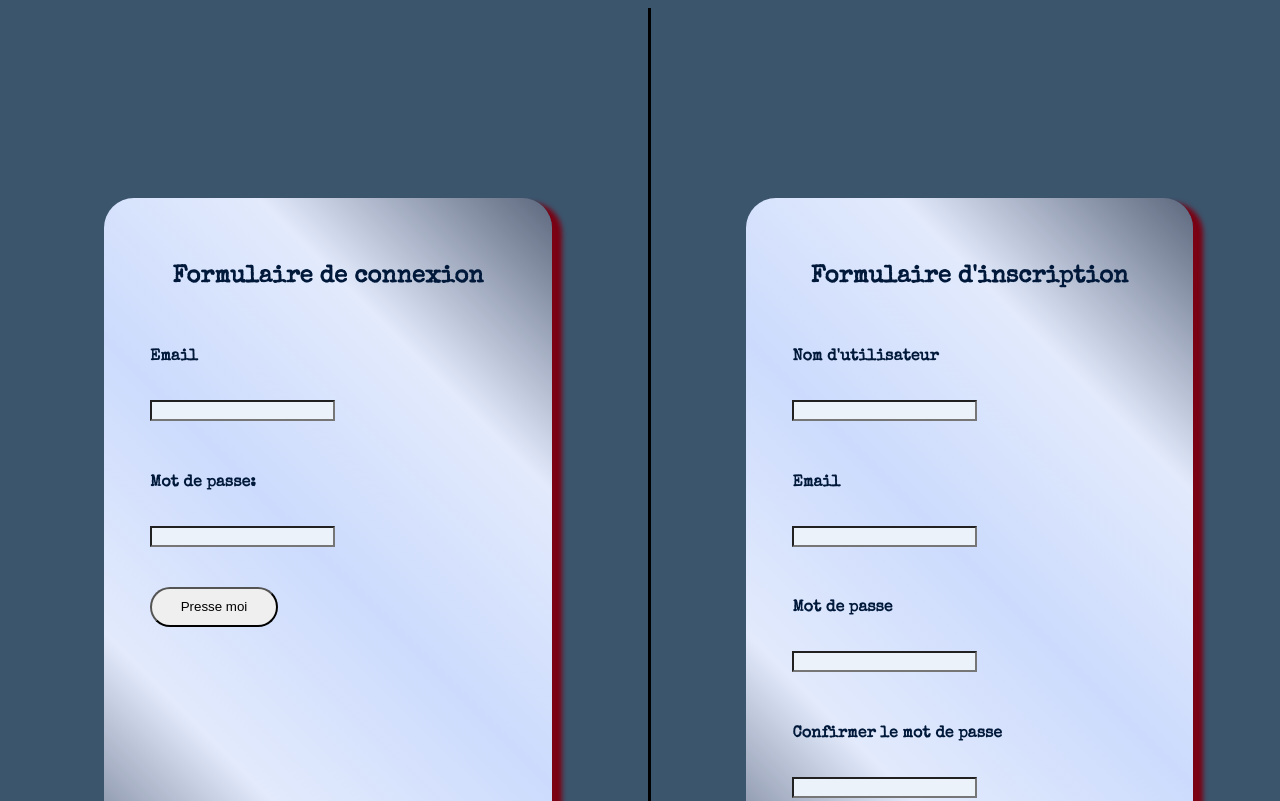
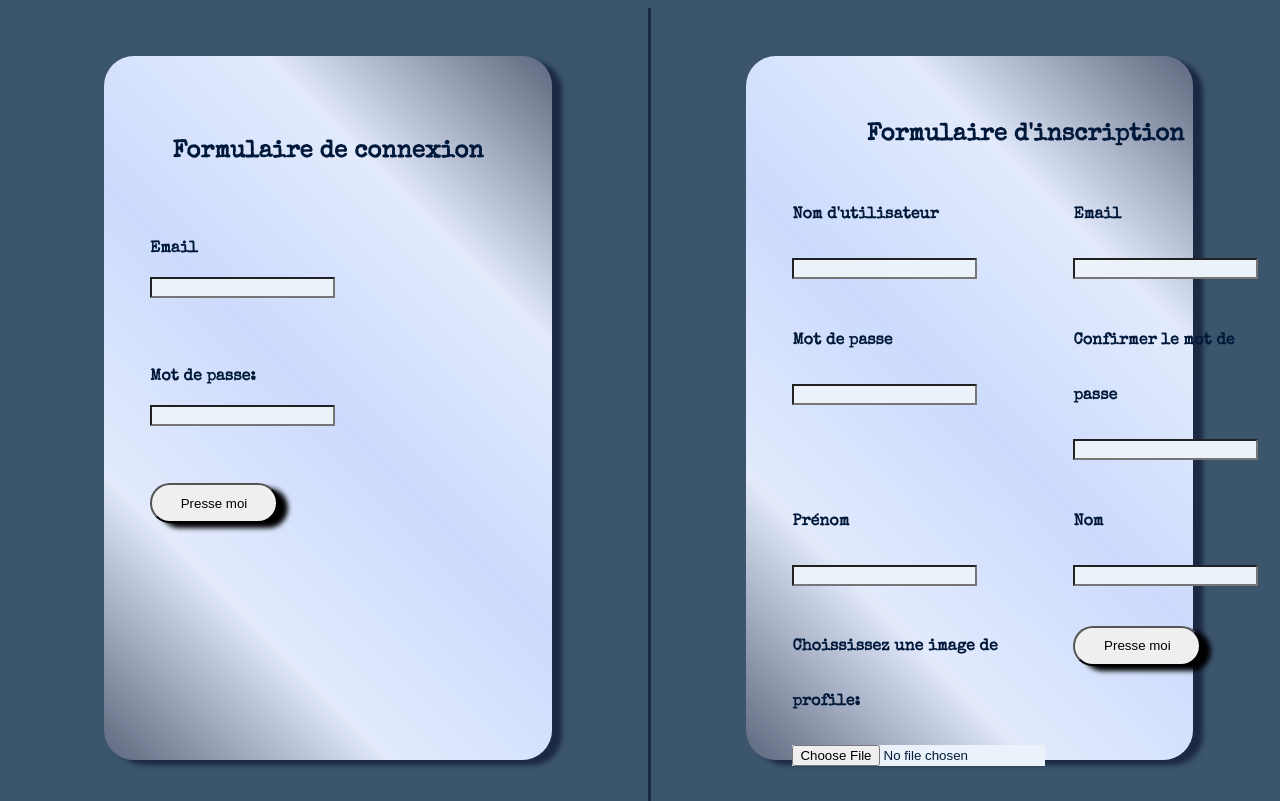
Before and after one commit to Syndicalix/res03-js-yepages, a plain HTML site: page index.html in a window 1280 px wide. Shown: the top 801 px of the page. Drawn offline with nearby package versions, Linux system fonts and the light colour scheme.

Commit message:
Yepages Update

```diff
--- a/assets/JS/index.js
+++ b/assets/JS/index.js
@@ -8,9 +8,9 @@ window.addEventListener("DOMContentLoaded", function(){
     let book2 = new Book(1, "Le roi lion", "Disney", 2010, 138, "Il était une fois...", "assets/img/image2.png");
     let book3 = new Book(2, "La petite sirène", "Disney", 2008, 149, "Il était une fois...", "assets/img/image3.png");
 
-    let user1 = new User(0, "Vincento", "vincent@gmail.com", 1234, "Vincent", "Ollivier", "assets/img/image4.png");
-    let user2 = new User(1, "Natha", "nathanael@gmail.com", 2345, "Nathanaël", "Ollivier", "assets/img/image5.png");
-    let user3 = new User(2, "Clem", "clementine@gmail.com", 3456, "Clémentine", "Ollivier", "assets/img/image6.png");
+    let user1 = new User(0, "Seb", "speich.sebastien@gmail.com", 1234, "Seb", "plop", "assets/img/image4.png");
+    let user2 = new User(1, "Raf", "raf@gmail.com", 2345, "Rafael", "LL", "assets/img/image5.png");
+    let user3 = new User(2, "Capucine", "capucine@gmail.com", 3456, "Capucine", "glop", "assets/img/image6.png");
 
     let books = [book1, book2, book3];
     let users = [user1, user2, user3];
--- a/assets/styles/sass/style.scss
+++ b/assets/styles/sass/style.scss
@@ -12,9 +12,12 @@ body {
             display:grid;
             grid-column: 1 / 2;
             & > form {
+                display: grid;
+                grid-template-columns: 1fr 1fr;
+                grid-template-rows: 1fr 1fr 1fr 1fr 1fr;
                 padding: 2rem;
                 font-family: 'Special Elite';
-                height: 60%;
+                height: 80%;
                 width: 60%;
                 align-self: center;
                 justify-self: center;
@@ -24,9 +27,69 @@ body {
                 line-height: 55px;
                 font-weight: bold;
                 border-radius: 30px;
-                box-shadow: 10px 5px 5px #7A0213;
+                box-shadow: 10px 5px 5px #1C2942;
                 h2 {
+                    grid-column: 1 / 3;
                     text-align: center;
+                    align-self: center;
+                    justify-self: center;
+                }
+                    fieldset {
+                        border: none;
+                        grid-column: 1 / 3;
+                        label {
+                                 display: grid;
+                                 grid-colum: 1 / 2;
+                        }
+                            input {
+                                background-color: #EBF2FA;
+                                display: grid;
+                                grid-column: 2 / 3;
+                            }
+                            fieldset:last-child{
+                                display: grid;
+                                grid-column: 1 / 3;
+                                grid-row: 5 / 6;
+                            }
+                        button {
+                            height: 5vh;
+                            width: 10vw;
+                            border-radius: 30px;
+                            align-self: center;
+                            justify-self: center;
+                            box-shadow: 10px 5px 5px black;
+                        }
+
+                        }
+                    }
+                }
+            }
+        }
+        .right {
+                display: grid;
+                grid-column: 2 / 3;
+                border-left: solid #1C2942;
+                    & > form {
+                    display: grid;
+                    grid-template-columns: 1fr 1fr;
+                    padding: 2rem;
+                    font-family: 'Special Elite';
+                    height: 80%;
+                    width: 60%;
+                    align-self: center;
+                    justify-self: center;
+                    background: linear-gradient(45deg, #5c677d, #e2eafc, #ccdbfd, #e2eafc, #5c677d);
+                    color:  #00193A;
+                    font-size: 1rem;
+                    line-height: 55px;
+                    font-weight: bold;
+                    border-radius: 30px;
+                    box-shadow: 10px 5px 5px #1C2942;
+                h2 {
+                    grid-column: 1 / 3;
+                    text-align: center;
+                    align-self: center;
+                    justify-self: center;
                 }
                     fieldset {
                         border: none;
@@ -42,50 +105,10 @@ body {
                             height: 5vh;
                             width: 10vw;
                             border-radius: 30px;
+                            grid-column: 1 / 3;
                             align-self: center;
                             justify-self: center;
-
-                        }
-                        }
-                    }
-                }
-            }
-        }
-        .right {
-                display: grid;
-                grid-column: 2 / 3;
-                border-left: solid;
-                    & > form {
-                    padding: 2rem;
-                    font-family: 'Special Elite';
-                    height: 60%;
-                    width: 60%;
-                    align-self: center;
-                    justify-self: center;
-                    background: linear-gradient(45deg, #5c677d, #e2eafc, #ccdbfd, #e2eafc, #5c677d);
-                    color:  #00193A;
-                    font-size: 1rem;
-                    line-height: 55px;
-                    font-weight: bold;
-                    border-radius: 30px;
-                    box-shadow: 10px 5px 5px #7A0213;
-                h2 {
-                    text-align: center;
-                }
-                    fieldset {
-                        border: none;
-                        label {
-                              display: grid;
-                              align-items: start;
-                              justify-content: space-between;
-                        }
-                            input {
-                                background-color: #EBF2FA;
-                            }
-                        button {
-                            height: 5vh;
-                            width: 10vw;
-                            border-radius: 30px;
+                            box-shadow: 10px 5px 5px black;
                         }
 
                         }
```
Also changed, not shown: assets/styles/css/style.css, 1 other file.
